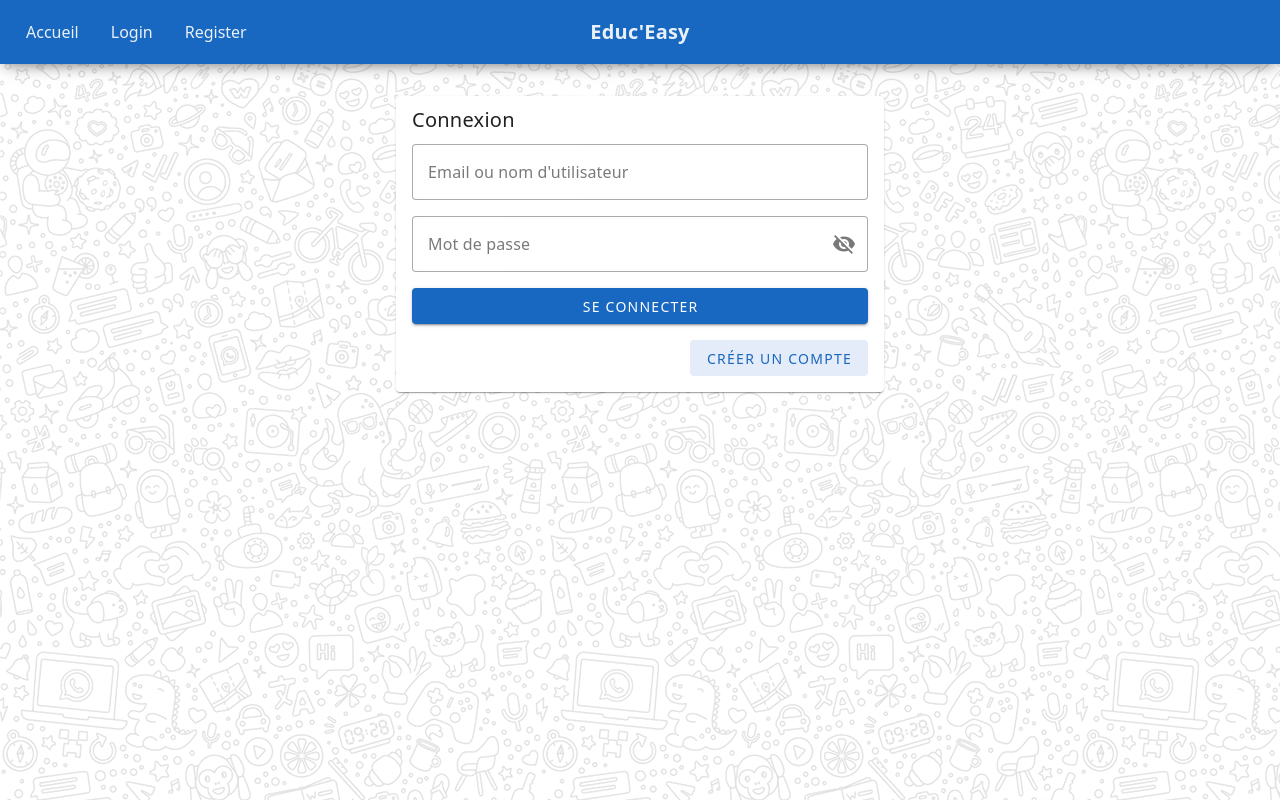
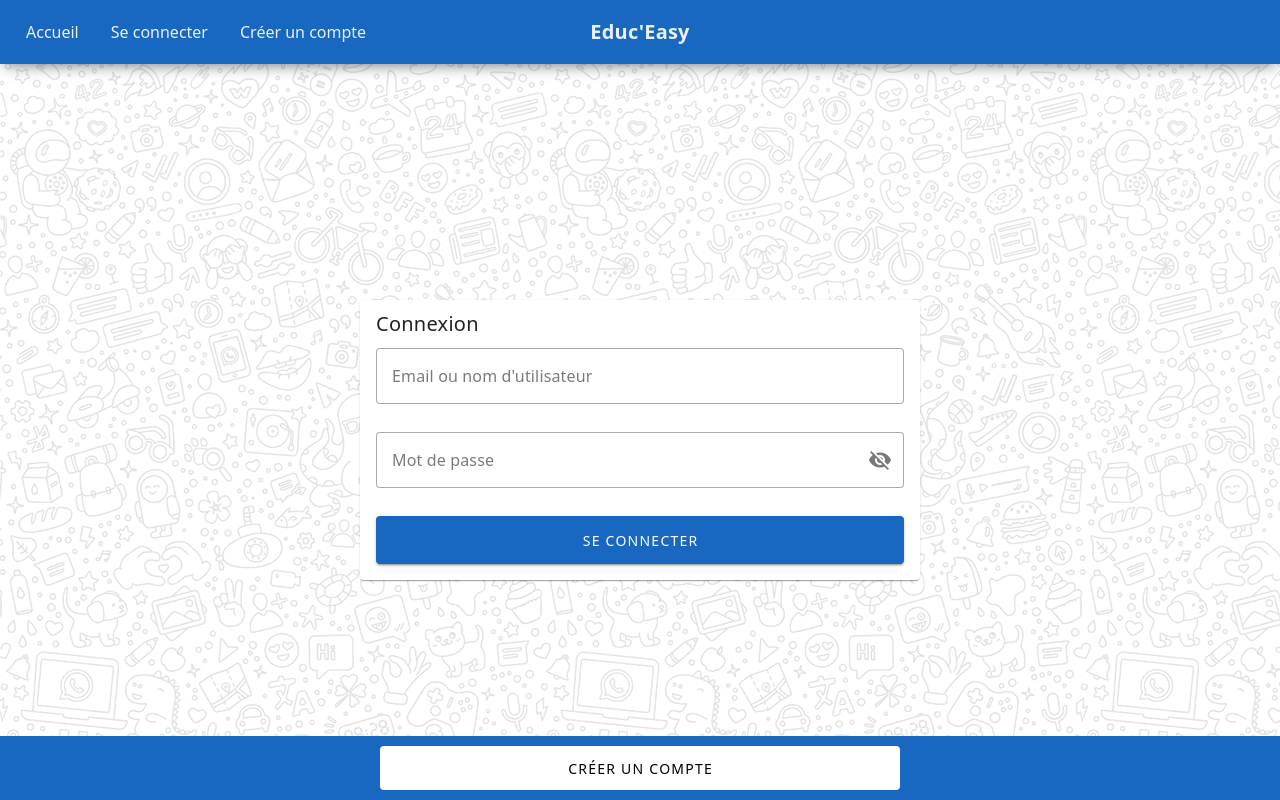
Before and after one commit to sachaplx/EducEasy, a Vue app in the folder 06_UI/educeasy-ui/: page /login in a window 1280 px wide. Built offline with nearby package versions, Linux system fonts and the light colour scheme.

Commit message:
Update de la page d'accueil

```diff
--- a/06_UI/educeasy-ui/src/components/AppNavbar.vue
+++ b/06_UI/educeasy-ui/src/components/AppNavbar.vue
@@ -4,10 +4,10 @@
       <div class="nav-left">
         <RouterLink to="/" class="nav-link">Accueil</RouterLink>
         <RouterLink v-if="!auth.isAuthenticated" to="/login" class="nav-link"
-          >Login</RouterLink
+          >Se connecter</RouterLink
         >
         <RouterLink v-if="!auth.isAuthenticated" to="/register" class="nav-link"
-          >Register</RouterLink
+          >Créer un compte</RouterLink
         >
       </div>
 
--- a/06_UI/educeasy-ui/src/views/Login.vue
+++ b/06_UI/educeasy-ui/src/views/Login.vue
@@ -1,17 +1,25 @@
 <template>
-  <v-container class="py-8" style="max-width: 520px">
-    <v-card>
-      <v-card-title>Connexion</v-card-title>
+  <v-container
+    class="d-flex align-center justify-center login-view"
+    style="
+      min-height: calc(100vh - 64px);
+      max-width: 100%;
+      padding-bottom: 64px;
+    "
+  >
+    <v-card style="max-width: 560px; width: 100%">
+      <v-card-title class="py-2">Connexion</v-card-title>
       <v-card-text>
-        <v-form @submit.prevent="submit">
+        <v-form ref="form" @submit.prevent="submit">
           <v-text-field
             v-model="username"
             label="Email ou nom d'utilisateur"
             :rules="[rules.required]"
             variant="outlined"
             :disabled="loading"
-            class="mb-4"
-            hide-details="auto"
+            density="default"
+            class="mb-7 no-grow-details"
+            hide-details="false"
           />
           <v-text-field
             v-model="password"
@@ -22,8 +30,9 @@
             :append-inner-icon="showPassword ? 'mdi-eye' : 'mdi-eye-off'"
             @click:append-inner="showPassword = !showPassword"
             :disabled="loading"
-            class="mb-4"
-            hide-details="auto"
+            density="default"
+            class="mb-7 no-grow-details"
+            hide-details="false"
           />
           <v-btn
             type="submit"
@@ -31,19 +40,61 @@
             :loading="loading"
             :disabled="loading"
             block
+            height="48"
           >
             {{ loading ? "Connexion..." : "Se connecter" }}
           </v-btn>
         </v-form>
-        <div class="d-flex ga-3 mt-4 align-right justify-end">
-          <v-btn variant="tonal" color="primary" @click="onRegister()"
-            >Créer un compte</v-btn
-          >
-        </div>
       </v-card-text>
     </v-card>
+    <!-- Fixed bottom register footer -->
+    <v-footer
+      app
+      elevation="0"
+      color="primary"
+      class="pa-4 d-flex justify-center"
+      style="position: fixed; left: 0; right: 0; bottom: 0; height: 64px"
+    >
+      <div style="max-width: 520px; width: 100%">
+        <v-btn
+          color="white"
+          variant="flat"
+          @click="onRegister()"
+          block
+          height="44"
+        >
+          Créer un compte
+        </v-btn>
+      </div>
+    </v-footer>
   </v-container>
 </template>
+
+<style scoped>
+/* Disable scrolling on desktop for this view and keep content within viewport */
+@media (min-width: 960px) {
+  .login-view {
+    height: 100vh;
+    overflow: hidden;
+  }
+}
+
+/* Keep v-text-field height stable when details (errors/hints) appear */
+.no-grow-details :deep(.v-input__details) {
+  min-height: 22px; /* reserve one-line details space to avoid layout shift */
+}
+</style>
+
+<!-- Global styles to force no-scroll on desktop specifically for the login view -->
+<style>
+@media (min-width: 960px) {
+  /* Disable page scroll on desktop while on the login view */
+  html,
+  body {
+    overflow: hidden;
+  }
+}
+</style>
 
 <script setup>
 import { ref } from "vue";
@@ -58,6 +109,7 @@ const username = ref("");
 const password = ref("");
 const loading = ref(false);
 const showPassword = ref(false);
+const form = ref();
 
 const rules = {
   required: (v) => !!v || "Ce champ est requis",
@@ -70,6 +122,11 @@ function onRegister() {
 async function submit() {
   loading.value = true;
   try {
+    // Validate form first to show required error messages
+    const valid = await form.value?.validate();
+    if (!valid) {
+      return;
+    }
     await auth.login({
       username: username.value,
       password: password.value,
```
